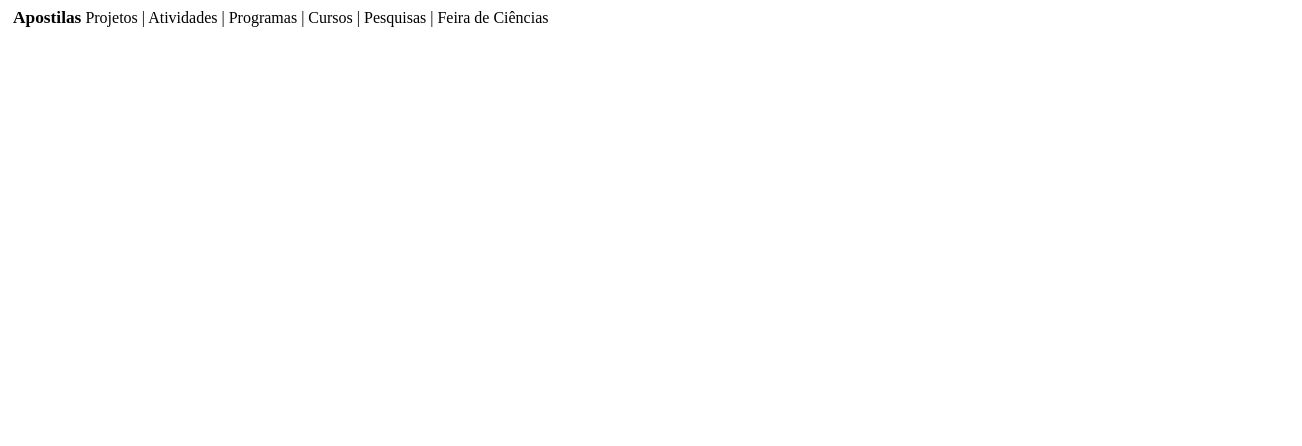
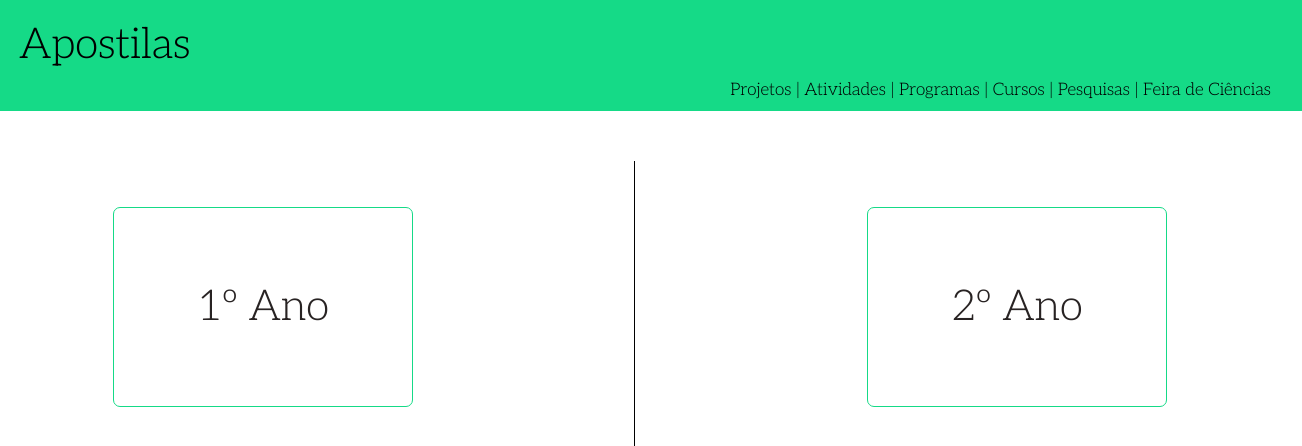
Before and after one commit to FPPUI/Andre-Website, a plain HTML site: page paginas/apostilas/index.html in a window 1280 px wide. Shown: the top 446 px of the page, 1302 px wide, since content can reach past the window. Drawn offline with Linux system fonts and the light colour scheme.

Commit message:
Finalizaçãão do Menu Básico

```diff
--- a/global.css
+++ b/global.css
@@ -0,0 +1,8 @@
+@import url('https://fonts.googleapis.com/css2?family=Aleo:wght@300&display=swap');
+
+
+* {
+    margin: 0;
+    padding: 0;
+    font-family: Aleo;
+}
--- a/menu/estilo.css
+++ b/menu/estilo.css
@@ -1,13 +1,30 @@
+
+
 .cabecalho{
-    height: 200px;
+    display: grid;
+    grid-auto-columns: 1fr;
+
+    padding: 10px;
+    border: 1px solid #15DA87;
+    width: 100vw;
+    background: #15DA87;
+
 }
 
-.cabecalho h2{
-    display: inline;
-    font-size: 13pt;
-    margin-left: 5px;
+
+#titulo {
+    padding: 8px;
+    font-size: 32pt;
+    font-weight: 300;
+    justify-self: self-start;
+
+
 }
 
-.titulo {
-    font-size: 18pt;
+#submenu {
+    font-size: 13pt;
+    margin-right: 20px;
+    justify-self: right;
+    right: 10px;
+
 }
--- a/paginas/apostilas/estilo.css
+++ b/paginas/apostilas/estilo.css
@@ -0,0 +1,62 @@
+#boxes {
+    display: grid;
+    grid-template-areas:
+        "a b c";
+    align-items: start;
+
+    justify-items: center;
+
+}
+.box{
+    display: grid;
+
+    position: relative;
+
+    min-width: 300px;
+    min-height: 200px;
+
+    max-width: 400px;
+    max-height: 300px;
+
+
+    top: 12vh;
+
+    background: #FFFFFF;
+    border: 1px solid #15DA87;
+    box-sizing: border-box;
+    border-radius: 7px;
+
+    grid-area: a;
+}
+
+.box h3 {
+
+    position: relative;
+
+    font-family: Aleo;
+    font-style: normal;
+    font-weight: 300;
+    font-size: 32pt;
+
+    text-align: center;
+
+    color: #282323;
+
+
+    align-self: center;
+}
+
+.linha-vertical {
+    height: 800px;/*Altura da linha*/
+    width: 1px;
+    margin-top: 50px;
+    margin-right: 5%;
+    left: 50%;
+    background-color: #000000;
+    /* Adiciona borda esquerda na div como ser fosse uma linha.*/
+    grid-area: b;
+}
+
+#second_box {
+    grid-area: c;
+}
--- a/paginas/apostilas/index.html
+++ b/paginas/apostilas/index.html
@@ -4,12 +4,16 @@
     <meta charset="utf-8">
     <title>Apostilas</title>
     <link rel="stylesheet" href="../../menu/estilo.css">
+    <link rel="stylesheet" href="../../global.css">
+    <link rel="stylesheet" href="estilo.css">
 
 
 </head>
 <body>
+
     <header class="cabecalho">
-        <h2 class="titulo" id="titulo">Apostilas</h2>
+        <h2 id="titulo">Apostilas</h2>
+        <div id="submenu">
             <a id="menu1">a</a>
             |
             <a id="menu2">a</a>
@@ -21,8 +25,25 @@
             <a id="menu5">a</a>
             |
             <a id="menu6">a</a>
+        </div>
+    </header>
 
-    </header>
+    <div id="boxes">
+
+        <div class="box">
+            <h3>1º Ano</h3>
+        </div>
+
+        <div class="linha-vertical"></div>
+
+        <div class="box" id="second_box">
+            <h3>2º Ano</h3>
+        </div>
+
+    </div>
+
+
+
 
 
     <script type="text/javascript" src="../../menu/function_menu.js">
```
Also changed, not shown: menu/index.html (+0 -2 lines). Lines whose indentation alone changed are shown as unchanged.
